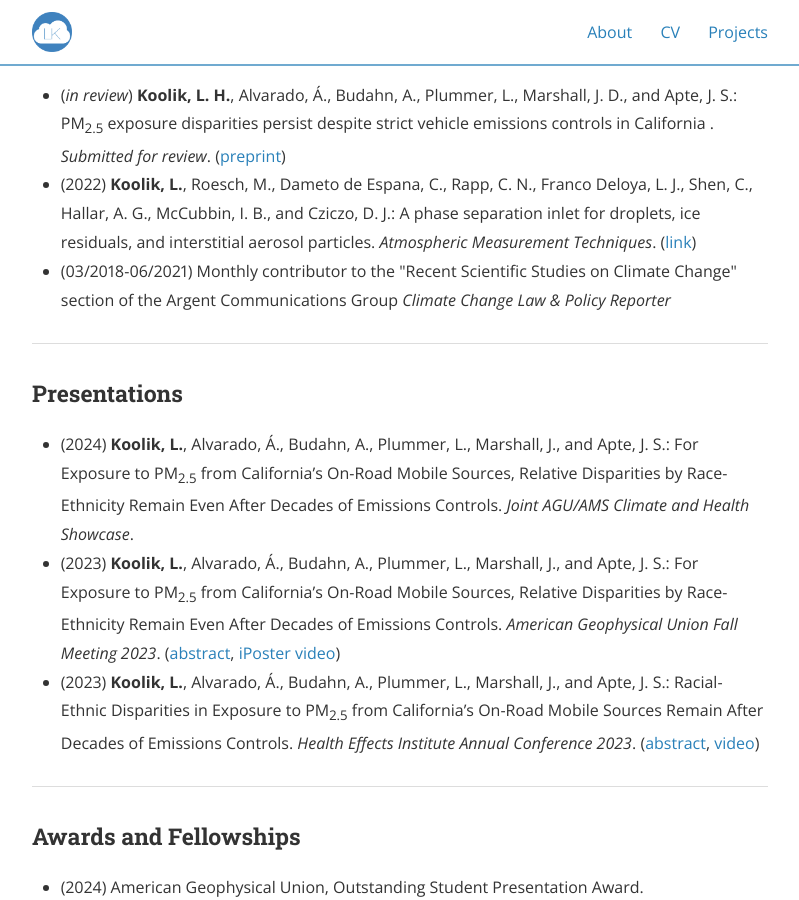
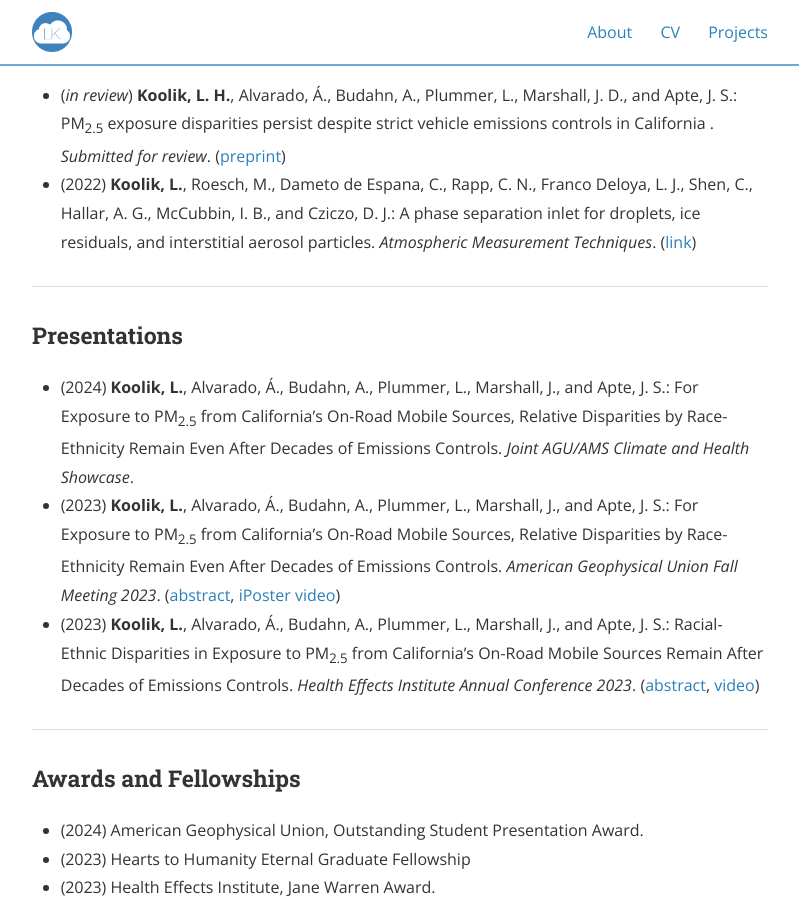
Before and after one commit to lkoolik/lkoolik.github.io, a Jekyll site: the page built from cv.md, in a window 1280 px wide and 900 px high, scrolled down 685 px. Shown: the whole window, without its empty margins (240-1039 px from the left). Built offline with Jekyll 4.4.1, drawn with Linux system fonts in a browser that asks for light colours; nearby versions of some CDN libraries.

Commit message:
Update cv.md

```diff
--- a/cv.md
+++ b/cv.md
@@ -23,7 +23,6 @@ main_nav: true
   <li>(<i>in review</i>) <b>Koolik, L. H.</b>, Alvarado, Á., Budahn, A., Plummer, L., Marshall, J. D., and Apte, J. S.: PM<sub>2.5</sub> exposure disparities persist despite strict vehicle emissions controls in California
 . <i> Submitted for review</i>. (<a href="https://doi.org/10.26434/chemrxiv-2023-669ws">preprint</a>)</li>
   <li>(2022) <b>Koolik, L.</b>, Roesch, M., Dameto de Espana, C., Rapp, C. N., Franco Deloya, L. J., Shen, C., Hallar, A. G., McCubbin, I. B., and Cziczo, D. J.: A phase separation inlet for droplets, ice residuals, and interstitial aerosol particles. <i> Atmospheric Measurement Techniques</i>. (<a href="https://doi.org/10.5194/amt-15-3213-2022">link</a>)</li>
-  <li>(03/2018-06/2021) Monthly contributor to the "Recent Scientific Studies on Climate Change" section of the Argent Communications Group <i>Climate Change Law & Policy Reporter</i></li>
 </ul>
 
 <hr>
```
